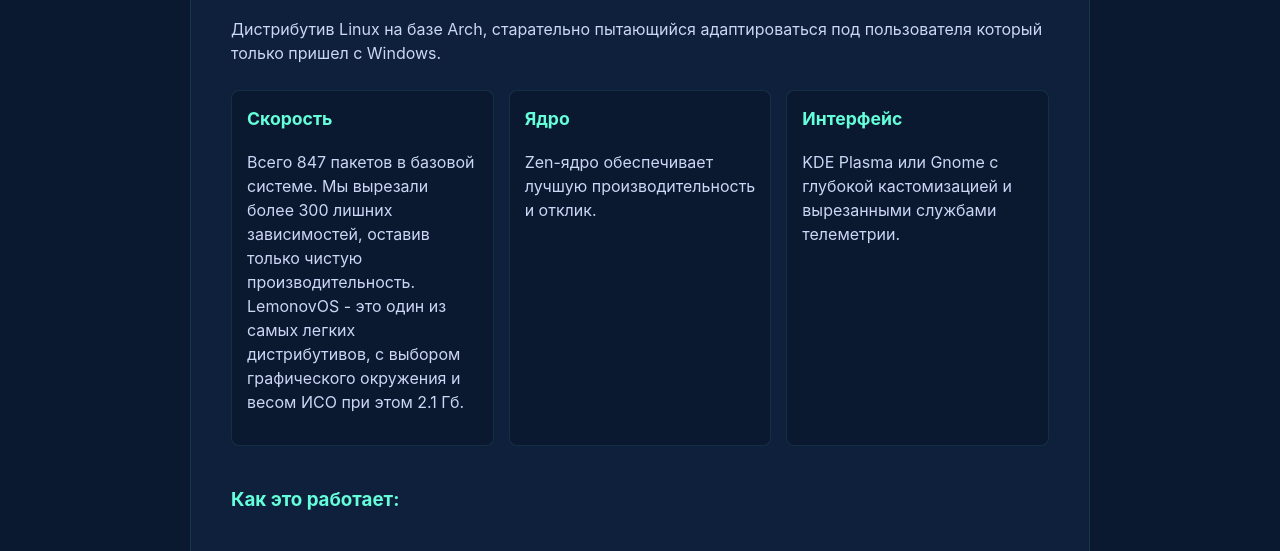
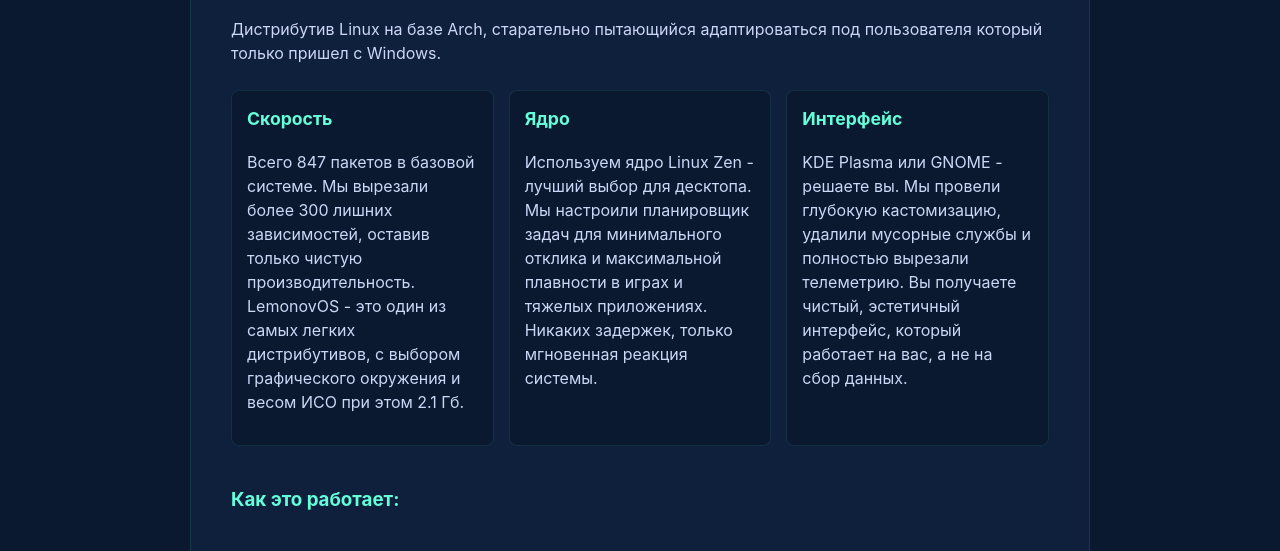
Before and after one commit to Uofi113/Lemonovos, a plain HTML site: page index.html in a window 1280 px wide. Shown: the part 237-788 px from the top of the page. Drawn offline with Linux system fonts and the light colour scheme; no server answers.

Commit message:
Update index.html

```diff
--- a/index.html
+++ b/index.html
@@ -215,11 +215,11 @@
             </div>
             <div class="feature-card" title="Zen-Kernel для отклика 1мс">
                 <h3>Ядро</h3>
-                <p>Zen-ядро обеспечивает лучшую производительность и отклик.</p>
+                <p>Используем ядро Linux Zen - лучший выбор для десктопа. Мы настроили планировщик задач для минимального отклика и максимальной плавности в играх и тяжелых приложениях. Никаких задержек, только мгновенная реакция системы.</p>
             </div>
             <div class="feature-card" title="KDE Plasma или Gnome + Скрипты оптимизации">
                 <h3>Интерфейс</h3>
-                <p>KDE Plasma или Gnome с глубокой кастомизацией и вырезанными службами телеметрии.</p>
+                <p>KDE Plasma или GNOME - решаете вы. Мы провели глубокую кастомизацию, удалили мусорные службы и полностью вырезали телеметрию. Вы получаете чистый, эстетичный интерфейс, который работает на вас, а не на сбор данных.</p>
             </div>
         </div>
 
```
